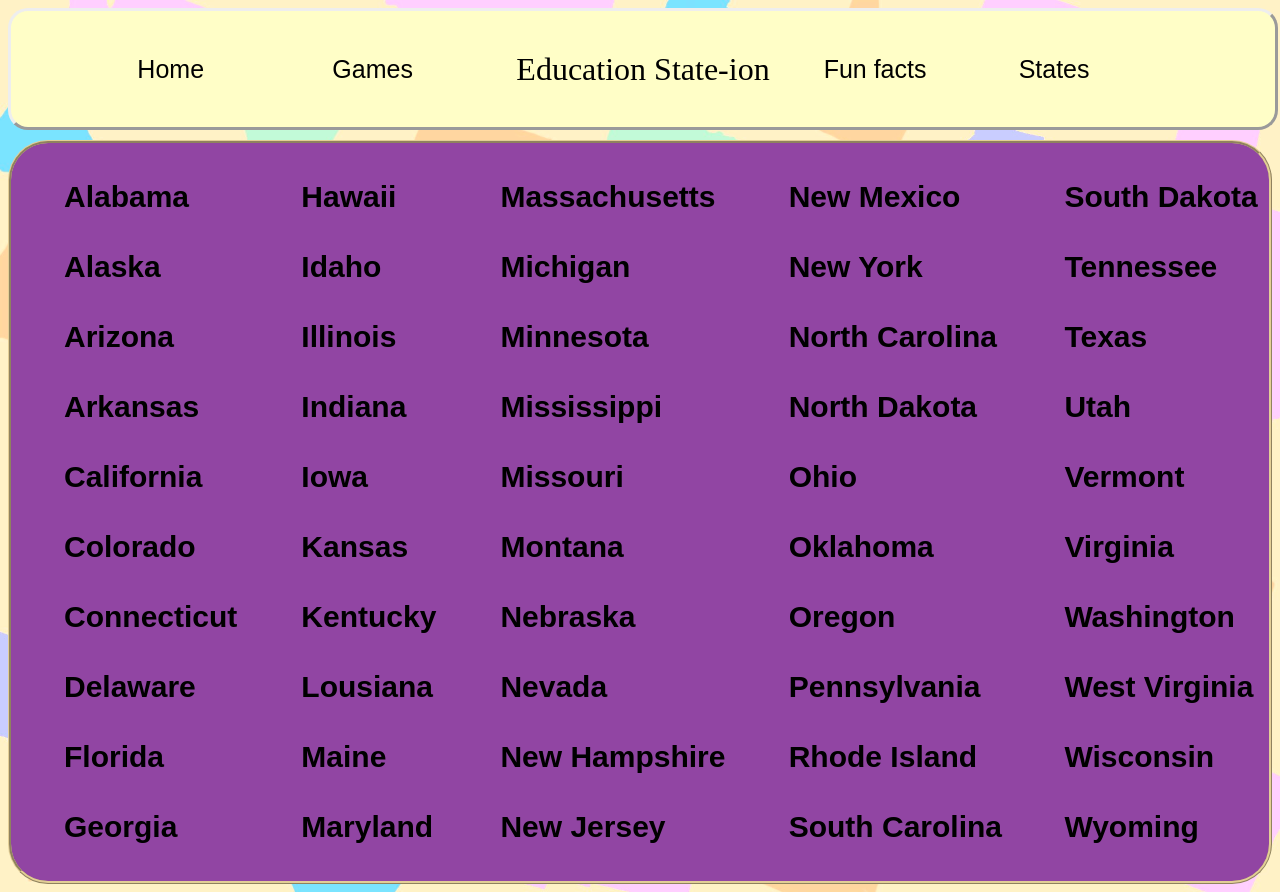
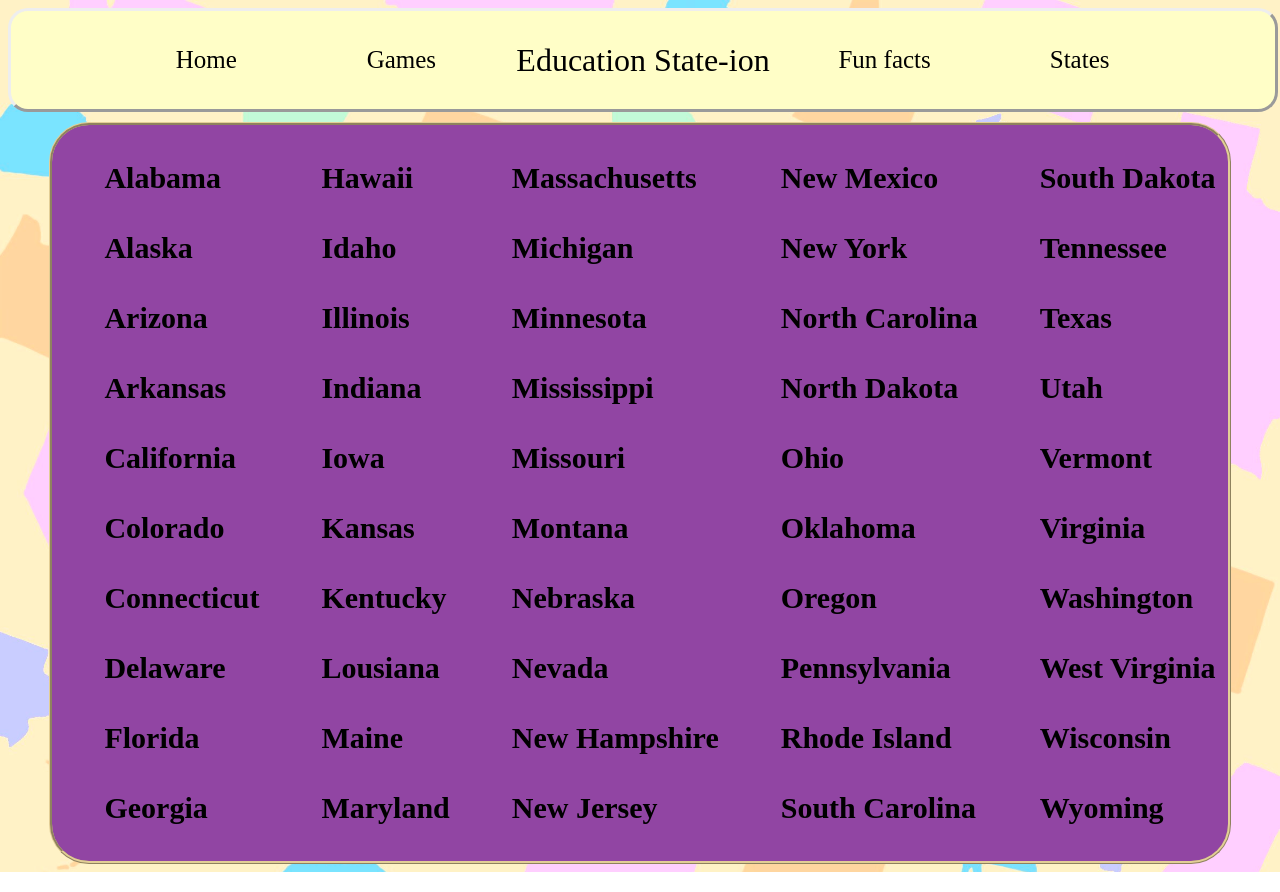
Before and after one commit to VanGalePark/us-state-history, a website: page state-list/state-list.html in a window 1280 px wide. Drawn offline with Linux system fonts and the light colour scheme.

Commit message:
did small things everywhere, tried to fix nav bar was unsuccessful

```diff
--- a/fun-facts/fun-facts.css
+++ b/fun-facts/fun-facts.css
@@ -19,7 +19,7 @@ button:hover {
   background-color: #8ad1c6;
 }
 
-table {
+.funFactsTable {
   margin-left: 50px;
 }
 
--- a/games/games.css
+++ b/games/games.css
@@ -1,4 +1,4 @@
-li {
+.gamesLi {
     list-style: none;
     font-size: 25px;
     display: inline;
--- a/state-list/state-list.css
+++ b/state-list/state-list.css
@@ -1,6 +1,5 @@
-li {
+.statesLi {
     list-style: none;
-    font-family: sans-serif;
     font-size: 30px;
     text-align: left;
     line-height: 50px;
--- a/state-list/state-list.html
+++ b/state-list/state-list.html
@@ -44,122 +44,122 @@
                 <tr>
                     <th>
                         <ol class="statesList">
-                            <li><a href="../states/Alabama.html">Alabama</a></li>
+                            <li class='statesLi'><a href="../states/Alabama.html">Alabama</a></li>
 
-                            <li><a href="../states/Alaska.html">Alaska</a></li>
+                            <li class='statesLi'><a href="../states/Alaska.html">Alaska</a></li>
 
-                            <li><a href="../states/Arizona.html">Arizona</a></li>
+                            <li class='statesLi'><a href="../states/Arizona.html">Arizona</a></li>
 
-                            <li><a href="../states/Arkansas.html">Arkansas</a></li>
+                            <li class='statesLi'><a href="../states/Arkansas.html">Arkansas</a></li>
 
-                            <li><a href="../states/California.html">California</a></li>
+                            <li class='statesLi'><a href="../states/California.html">California</a></li>
 
-                            <li><a href="../states/Colorado.html">Colorado</a></li>
+                            <li class='statesLi'><a href="../states/Colorado.html">Colorado</a></li>
 
-                            <li><a href="../states/Connecticut.html">Connecticut</a></li>
+                            <li class='statesLi'><a href="../states/Connecticut.html">Connecticut</a></li>
 
-                            <li><a href="../states/Delaware.html">Delaware</a></li>
+                            <li class='statesLi'><a href="../states/Delaware.html">Delaware</a></li>
 
-                            <li><a href="../states/Florida.html">Florida</a></li>
+                            <li class='statesLi'><a href="../states/Florida.html">Florida</a></li>
 
-                            <li><a href="../states/Georgia.html">Georgia</a></li>
+                            <li class='statesLi'><a href="../states/Georgia.html">Georgia</a></li>
                         </ol>
                     </th>
                     <th>
                         <ol>
-                            <li><a href="../states/Hawaii.html">Hawaii</a></li>
+                            <li class='statesLi'><a href="../states/Hawaii.html">Hawaii</a></li>
 
-                            <li><a href="../states/Idaho.html">Idaho</a></li>
+                            <li class='statesLi'><a href="../states/Idaho.html">Idaho</a></li>
 
-                            <li><a href="../states/Illinois.html">Illinois</a></li>
+                            <li class='statesLi'><a href="../states/Illinois.html">Illinois</a></li>
 
-                            <li><a href="../states/Indiana.html">Indiana</a></li>
+                            <li class='statesLi'><a href="../states/Indiana.html">Indiana</a></li>
 
-                            <li><a href="../states/Iowa.html">Iowa</a></li>
+                            <li class='statesLi'><a href="../states/Iowa.html">Iowa</a></li>
 
-                            <li><a href="../states/Kansas.html">Kansas</a></li>
+                            <li class='statesLi'><a href="../states/Kansas.html">Kansas</a></li>
 
-                            <li><a href="../states/Kentucky.html">Kentucky</a></li>
+                            <li class='statesLi'><a href="../states/Kentucky.html">Kentucky</a></li>
 
-                            <li><a href="../states/Louisiana.html">Lousiana</a></li>
+                            <li class='statesLi'><a href="../states/Louisiana.html">Lousiana</a></li>
 
-                            <li><a href="../states/Maine.html">Maine</a></li>
+                            <li class='statesLi'><a href="../states/Maine.html">Maine</a></li>
 
-                            <li><a href="../states/Maryland.html">Maryland</a></li>
+                            <li class='statesLi'><a href="../states/Maryland.html">Maryland</a></li>
                         </ol>
                     </th>
                     <th>
                         <ol>
 
-                            <li><a href="../states/Massachusetts.html">Massachusetts</a></li>
+                            <li class='statesLi'><a href="../states/Massachusetts.html">Massachusetts</a></li>
 
-                            <li><a href="../states/Michigan.html">Michigan</a></li>
+                            <li class='statesLi'><a href="../states/Michigan.html">Michigan</a></li>
 
-                            <li><a href="../states/Minnesota.html">Minnesota</a></li>
+                            <li class='statesLi'><a href="../states/Minnesota.html">Minnesota</a></li>
 
-                            <li><a href="../states/Mississippi.html">Mississippi</a></li>
+                            <li class='statesLi'><a href="../states/Mississippi.html">Mississippi</a></li>
 
-                            <li><a href="../states/Missouri.html">Missouri</a></li>
+                            <li class='statesLi'><a href="../states/Missouri.html">Missouri</a></li>
 
-                            <li><a href="../states/Montana.html">Montana</a></li>
+                            <li class='statesLi'><a href="../states/Montana.html">Montana</a></li>
 
-                            <li><a href="../states/Nebraska.html">Nebraska</a></li>
+                            <li class='statesLi'><a href="../states/Nebraska.html">Nebraska</a></li>
 
-                            <li><a href="../states/Nevada.html">Nevada</a></li>
+                            <li class='statesLi'><a href="../states/Nevada.html">Nevada</a></li>
 
-                            <li><a href="../states/New Hampshire.html">New Hampshire</a></li>
+                            <li class='statesLi'><a href="../states/New Hampshire.html">New Hampshire</a></li>
 
-                            <li><a href="../states/New Jersey.html">New Jersey</a></li>
+                            <li class='statesLi'><a href="../states/New Jersey.html">New Jersey</a></li>
 
                         </ol>
                     </th>
                     <th>
                         <ol>
 
-                            <li><a href="../states/New Mexico.html">New Mexico</a></li>
+                            <li class='statesLi'><a href="../states/New Mexico.html">New Mexico</a></li>
 
-                            <li><a href="../states/New York.html">New York</a></li>
+                            <li class='statesLi'><a href="../states/New York.html">New York</a></li>
 
-                            <li><a href="../states/North Carolina.html">North Carolina</a></li>
+                            <li class='statesLi'><a href="../states/North Carolina.html">North Carolina</a></li>
 
-                            <li><a href="../states/North Dakota.html">North Dakota</a></li>
+                            <li class='statesLi'><a href="../states/North Dakota.html">North Dakota</a></li>
 
-                            <li><a href="../states/Ohio.html">Ohio</a></li>
+                            <li class='statesLi'><a href="../states/Ohio.html">Ohio</a></li>
 
-                            <li><a href="../states/Oklahoma.html">Oklahoma</a></li>
+                            <li class='statesLi'><a href="../states/Oklahoma.html">Oklahoma</a></li>
 
-                            <li><a href="../states/Oregon.html"></a>Oregon</li>
+                            <li class='statesLi'><a href="../states/Oregon.html"></a>Oregon</li>
 
-                            <li><a href="../states/Pennsylvania.html"></a>Pennsylvania</li>
+                            <li class='statesLi'><a href="../states/Pennsylvania.html"></a>Pennsylvania</li>
 
-                            <li><a href="../states/Rhode Island.html">Rhode Island</a></li>
+                            <li class='statesLi'><a href="../states/Rhode Island.html">Rhode Island</a></li>
 
-                            <li><a href="../states/South Carolina.html">South Carolina</a></li>
+                            <li class='statesLi'><a href="../states/South Carolina.html">South Carolina</a></li>
 
                         </ol>
                     </th>
                     <th>
                         <ol>
 
-                            <li><a href="../states/South Dakota.html">South Dakota</a></li>
+                            <li class='statesLi'><a href="../states/South Dakota.html">South Dakota</a></li>
 
-                            <li><a href="../states/Tennessee.html">Tennessee</a></li>
+                            <li class='statesLi'><a href="../states/Tennessee.html">Tennessee</a></li>
 
-                            <li><a href="../states/Texas.html">Texas</a></li>
+                            <li class='statesLi'><a href="../states/Texas.html">Texas</a></li>
 
-                            <li><a href="../states/Utah.html">Utah</a></li>
+                            <li class='statesLi'><a href="../states/Utah.html">Utah</a></li>
 
-                            <li><a href="../states/Vermont.html">Vermont</a></li>
+                            <li class='statesLi'><a href="../states/Vermont.html">Vermont</a></li>
 
-                            <li><a href="../states/Virginia.html">Virginia</a></li>
+                            <li class='statesLi'><a href="../states/Virginia.html">Virginia</a></li>
 
-                            <li><a href="../states/Washington.html">Washington</a></li>
+                            <li class='statesLi'><a href="../states/Washington.html">Washington</a></li>
 
-                            <li><a href="../states/West Virginia.html">West Virginia</a></li>
+                            <li class='statesLi'><a href="../states/West Virginia.html">West Virginia</a></li>
 
-                            <li><a href="../states/Wisconsin.html">Wisconsin</a></li>
+                            <li class='statesLi'><a href="../states/Wisconsin.html">Wisconsin</a></li>
 
-                            <li><a href="../states/Wyoming.html">Wyoming</a></li>
+                            <li class='statesLi'><a href="../states/Wyoming.html">Wyoming</a></li>
                         </ol>
                     </th>
                 </tr>
--- a/styles.css
+++ b/styles.css
@@ -3,13 +3,17 @@
     width: 100%;
     display: table;
     margin: auto;
-    height: 10%;
+    height: 3%;
     border-style: outset;
     border-radius: 20px;
+    border-spacing: 5px;
+    padding: 0px;
 }
 
 .navTable{
   margin: auto;
+  border-collapse: collapse;
+  padding: 0px;
 }
 
 .navLinks{
@@ -30,6 +34,11 @@ nav li{
     width: 130px;
     font-weight: 200;
     border-style: none;
+}
+
+th {
+    padding: 0;
+    margin: 0;
 }
 
 h1 {
```
Also changed, not shown: fun-facts/fun-facts.html (+1 -1 lines), games/games.html (+1 -1 lines), games/spaceman.css (+4 -6 lines), games/spaceman.js (+25 -9 lines).
